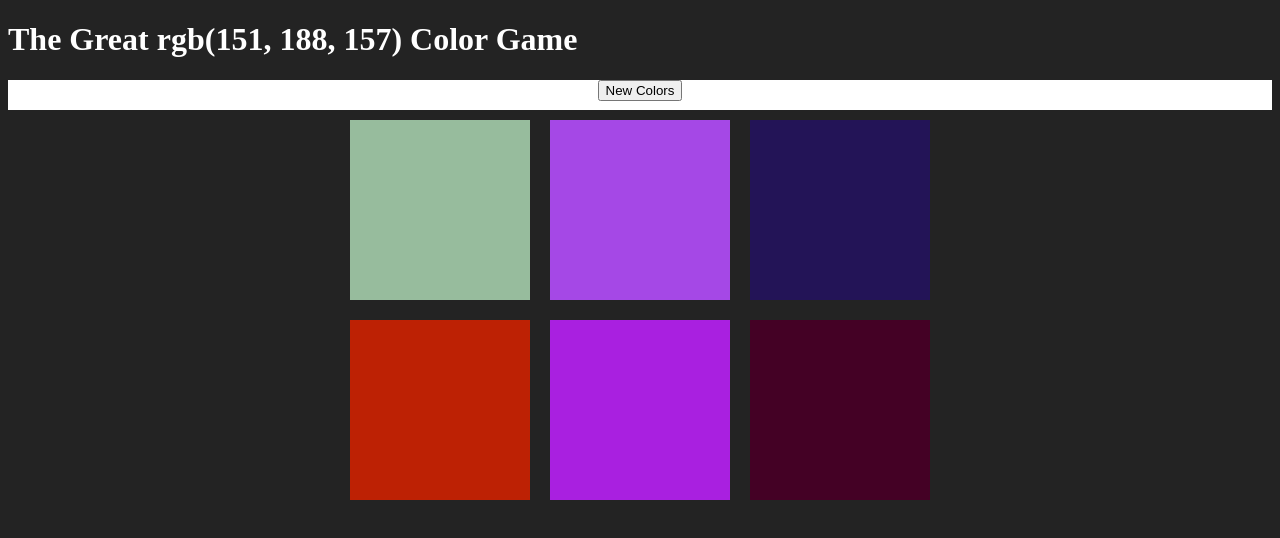
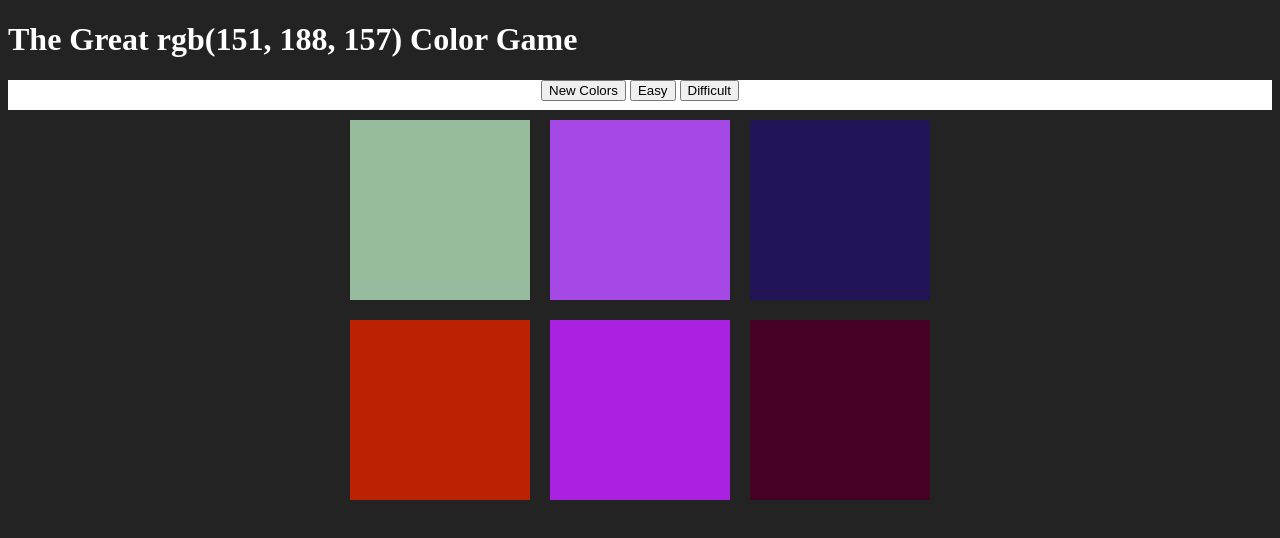
Before and after one commit to 5n0weirdo/color-game-project, a plain HTML site: page index.html in a window 1280 px wide. Drawn offline with Linux system fonts and the light colour scheme.

Commit message:
Added 'Easy' and 'Difficult' button

```diff
--- a/index.html
+++ b/index.html
@@ -12,6 +12,8 @@
     <div id = "stripe">
       <button id = "reset" type="button" name="button">New Colors</button>
       <span id = "message" ></span>
+      <button type="button" name="button">Easy</button>
+      <button type="button" name="button">Difficult</button>
     </div>
 
     <div id="container">
```
